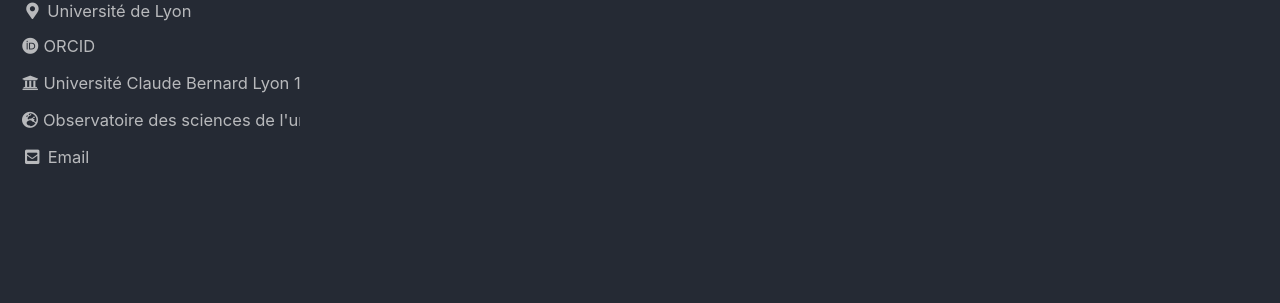
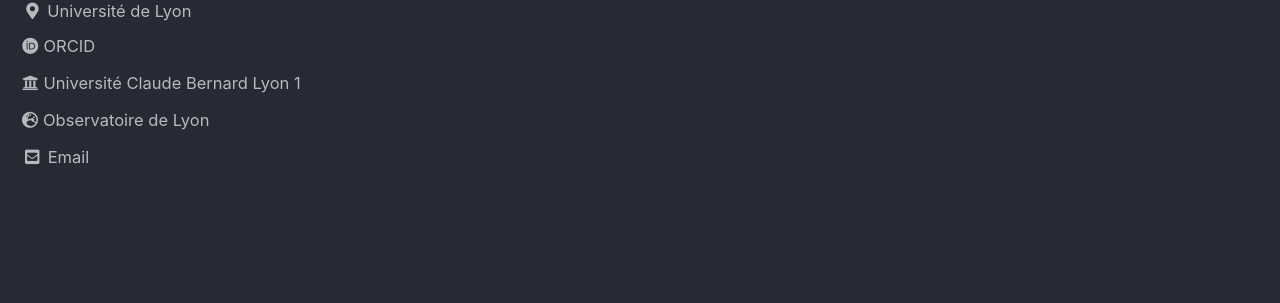
Before and after one commit to AntoineMercier/AntoineMercier.github.io, a Jekyll site: the page built from _pages/about.md, in a window 1280 px wide. Shown: the part 331-634 px from the top of the page. Built offline with Jekyll 4.4.1, drawn with Linux system fonts in a browser that asks for light colours; cached includes are drawn as plain includes.

Commit message:
Update _config.yml

```diff
--- a/_config.yml
+++ b/_config.yml
@@ -111,7 +111,7 @@
     - label: "Université Claude Bernard Lyon 1 "
       icon: "fas fa-university"
       url: "https://www.univ-lyon1.fr/"
-    - label: "Observatoire des sciences de l'univers de Lyon"
+    - label: "Observatoire de Lyon"
       icon: "fas fa-globe-europe"
       url: "https://observatoire.univ-lyon1.fr/"
 
```
